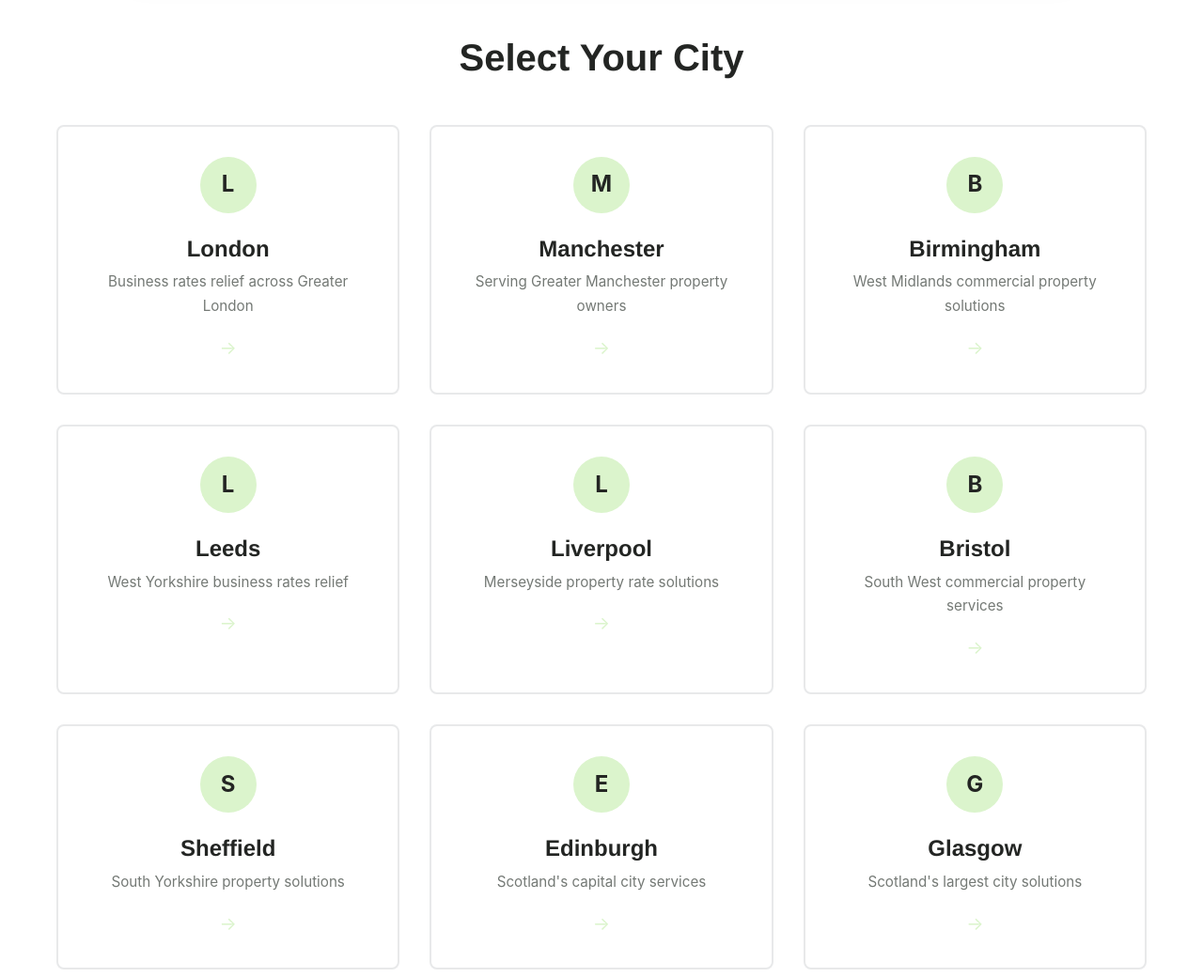
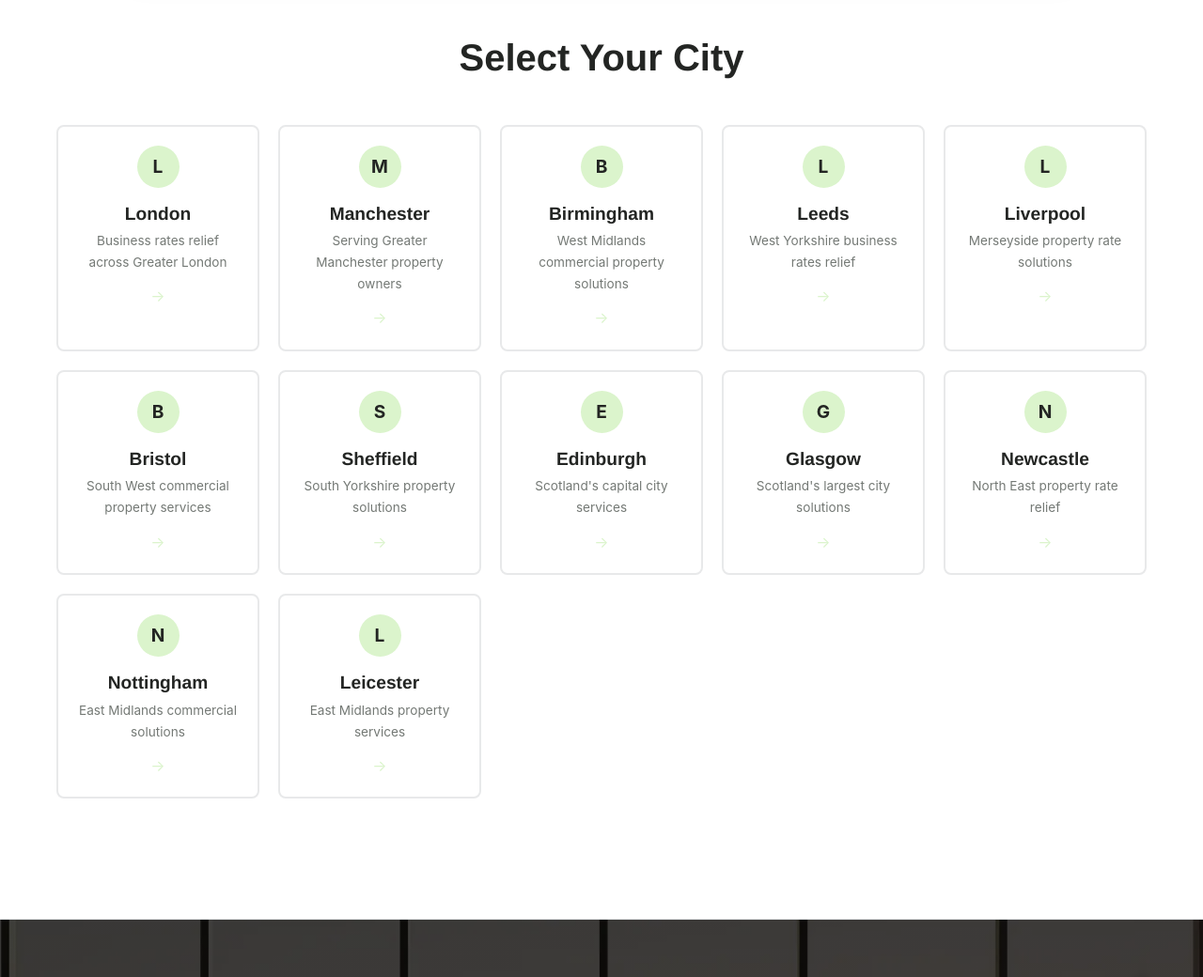
Before and after one commit to atoates/vacatad-website, a website: page city/index.html in a window 1280 px wide. Shown: the part 1760-2800 px from the top of the page at 94% size. Drawn offline with Linux system fonts and the light colour scheme.

Commit message:
Update city index: smaller city boxes and new outline map
- Replace Locations_map.webp with outline map.webp
- Add dark background to map container for better visibility
- Reduce city card sizes (padding, icons, fonts)
- Reduce grid min-width from 280px to 200px
- Smaller hover effects

```diff
--- a/city/index.html
+++ b/city/index.html
@@ -122,11 +122,11 @@ Year: 2025
         .uk-map-container {
             max-width: 1000px;
             margin: 3rem auto;
-            background: var(--white);
+            background: var(--eerie-black);
             border-radius: var(--border-radius);
             padding: 2.5rem;
             box-shadow: 0 8px 24px rgba(35, 37, 35, 0.15);
-            border: 1px solid #e8e9ea;
+            border: 1px solid #2a2c2a;
         }
 
         .uk-map-image {
@@ -139,8 +139,8 @@ Year: 2025
 
         .cities-grid {
             display: grid;
-            grid-template-columns: repeat(auto-fit, minmax(280px, 1fr));
-            gap: 2rem;
+            grid-template-columns: repeat(auto-fit, minmax(200px, 1fr));
+            gap: 1.25rem;
             margin: 3rem 0;
         }
 
@@ -148,7 +148,7 @@ Year: 2025
             background: var(--white);
             border: 2px solid #e8e9ea;
             border-radius: var(--border-radius);
-            padding: 2rem;
+            padding: 1.25rem;
             text-align: center;
             transition: var(--transition);
             text-decoration: none;
@@ -157,41 +157,41 @@ Year: 2025
         }
 
         .city-card:hover {
-            transform: translateY(-8px);
-            box-shadow: 0 12px 30px rgba(35, 37, 35, 0.15);
+            transform: translateY(-4px);
+            box-shadow: 0 8px 20px rgba(35, 37, 35, 0.15);
             border-color: var(--tea-green);
         }
 
         .city-card-icon {
-            width: 60px;
-            height: 60px;
+            width: 45px;
+            height: 45px;
             background: var(--tea-green);
             border-radius: 50%;
             display: flex;
             align-items: center;
             justify-content: center;
-            margin: 0 auto 1.5rem;
+            margin: 0 auto 1rem;
             color: var(--eerie-black);
-            font-size: 1.5rem;
+            font-size: 1.2rem;
             font-weight: 700;
         }
 
         .city-card h3 {
             color: var(--eerie-black);
-            margin-bottom: 0.5rem;
-            font-size: 1.5rem;
+            margin-bottom: 0.4rem;
+            font-size: 1.2rem;
         }
 
         .city-card p {
             color: var(--grey-text);
-            font-size: 0.95rem;
+            font-size: 0.85rem;
             margin: 0;
         }
 
         .city-card-arrow {
-            margin-top: 1rem;
+            margin-top: 0.75rem;
             color: var(--tea-green);
-            font-size: 1.2rem;
+            font-size: 1rem;
             transition: transform 0.3s ease;
         }
 
@@ -286,7 +286,7 @@ Year: 2025
 
                 <!-- UK Map Image -->
                 <div class="uk-map-container">
-                    <img src="../assets/images/Locations_map.webp" alt="UK Map showing VacatAd service locations across major cities" class="uk-map-image" loading="lazy" width="1484" height="1382">
+                    <img src="../assets/images/map.webp" alt="UK Map showing VacatAd service locations across major cities" class="uk-map-image" loading="lazy">
                 </div>
 
                 <!-- Cities Grid -->
```
Also changed, not shown: assets/images/map.webp (added).
